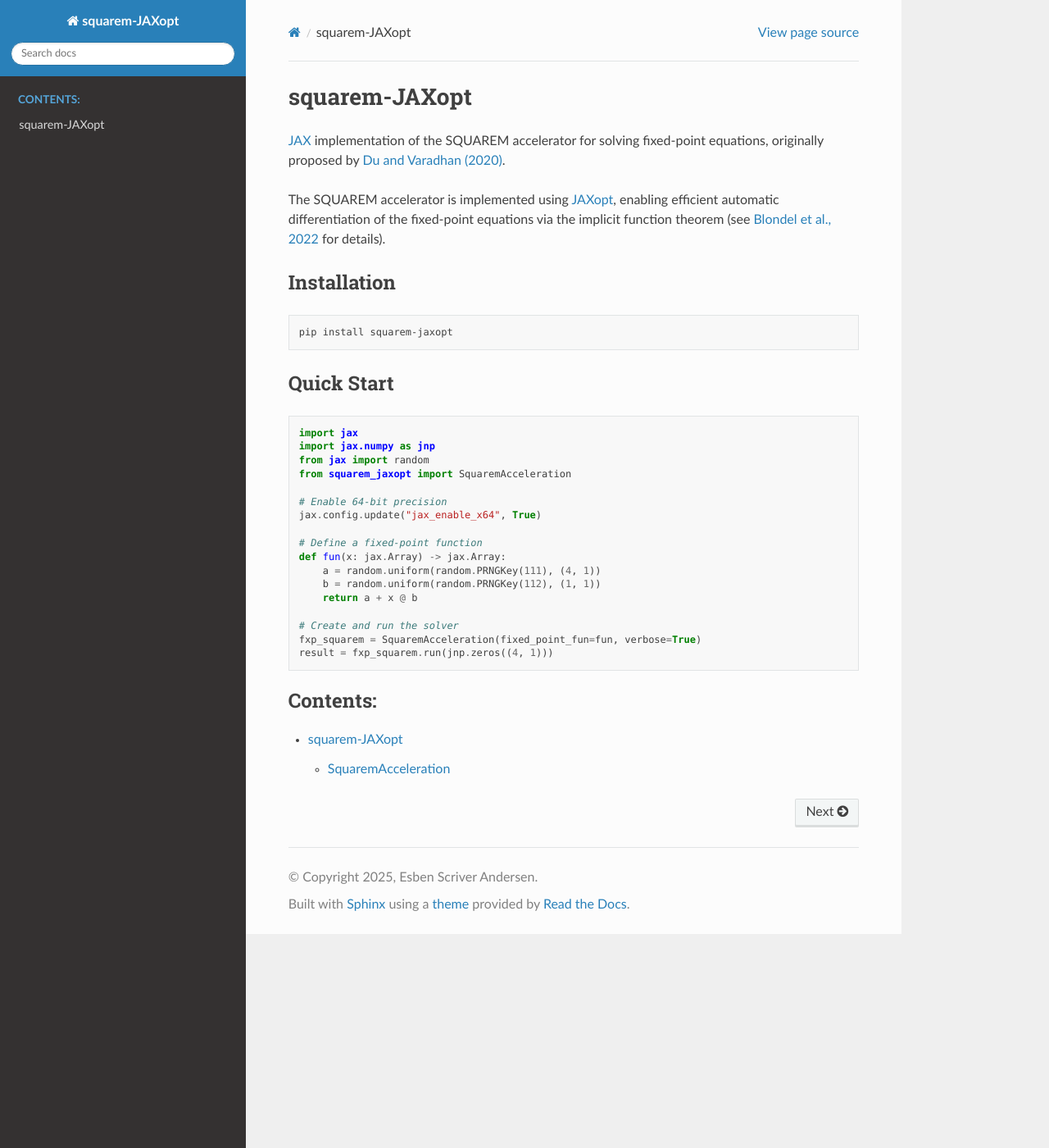
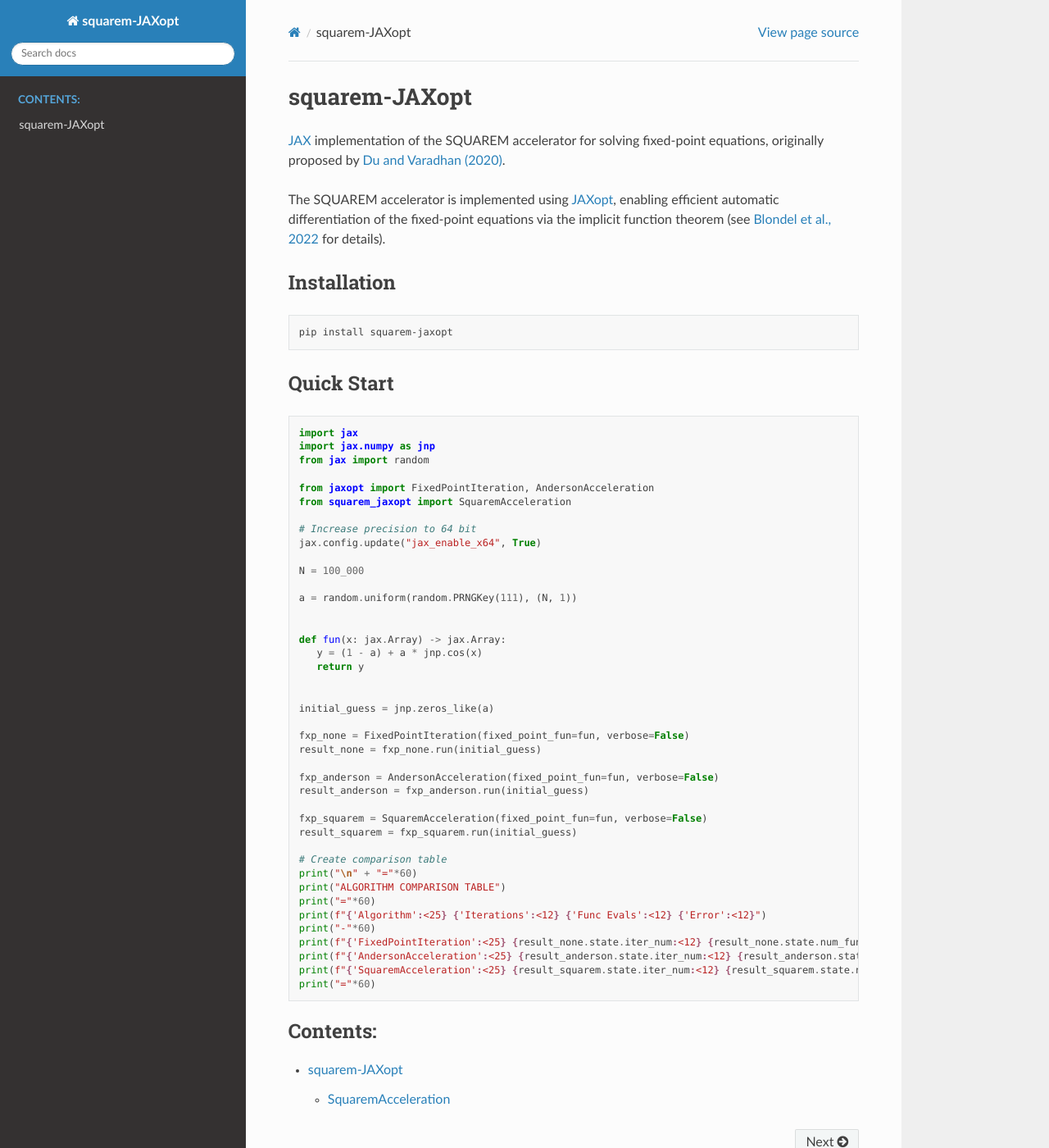
Before and after one commit to esbenscriver/squarem-JAXopt, a Sphinx documentation site: the page built from docs/source/index.rst, in a window 1280 px wide and 1400 px high. Shown: the whole window at 82% size. Built offline with Sphinx 7.4.7 and the Read the Docs theme 3.1.0, drawn with Linux system fonts in a browser that asks for light colours.

Commit message:
update examples

```diff
--- a/docs/source/index.rst
+++ b/docs/source/index.rst
@@ -20,20 +20,45 @@ Quick Start
    import jax
    import jax.numpy as jnp
    from jax import random
+
+   from jaxopt import FixedPointIteration, AndersonAcceleration
    from squarem_jaxopt import SquaremAcceleration
 
-   # Enable 64-bit precision
+   # Increase precision to 64 bit
    jax.config.update("jax_enable_x64", True)
 
-   # Define a fixed-point function
+   N = 100_000
+
+   a = random.uniform(random.PRNGKey(111), (N, 1))
+
+
    def fun(x: jax.Array) -> jax.Array:
-       a = random.uniform(random.PRNGKey(111), (4, 1))
-       b = random.uniform(random.PRNGKey(112), (1, 1))
-       return a + x @ b
+      y = (1 - a) + a * jnp.cos(x)
+      return y
 
-   # Create and run the solver
-   fxp_squarem = SquaremAcceleration(fixed_point_fun=fun, verbose=True)
-   result = fxp_squarem.run(jnp.zeros((4, 1)))
+
+   initial_guess = jnp.zeros_like(a)
+
+   fxp_none = FixedPointIteration(fixed_point_fun=fun, verbose=False)
+   result_none = fxp_none.run(initial_guess)
+
+   fxp_anderson = AndersonAcceleration(fixed_point_fun=fun, verbose=False)
+   result_anderson = fxp_anderson.run(initial_guess)
+
+   fxp_squarem = SquaremAcceleration(fixed_point_fun=fun, verbose=False)
+   result_squarem = fxp_squarem.run(initial_guess)
+
+   # Create comparison table
+   print("\n" + "="*60)
+   print("ALGORITHM COMPARISON TABLE")
+   print("="*60)
+   print(f"{'Algorithm':<25} {'Iterations':<12} {'Func Evals':<12} {'Error':<12}")
+   print("-"*60)
+   print(f"{'FixedPointIteration':<25} {result_none.state.iter_num:<12} {result_none.state.num_fun_eval:<12} {result_none.state.error:<12.2e}")
+   print(f"{'AndersonAcceleration':<25} {result_anderson.state.iter_num:<12} {result_anderson.state.num_fun_eval:<12} {result_anderson.state.error:<12.2e}")
+   print(f"{'SquaremAcceleration':<25} {result_squarem.state.iter_num:<12} {result_squarem.state.num_fun_eval:<12} {result_squarem.state.error:<12.2e}")
+   print("="*60)
+
 
 .. toctree::
    :maxdepth: 2
```
Also changed, not shown: README.md (+22 -9 lines), 4 other files.
